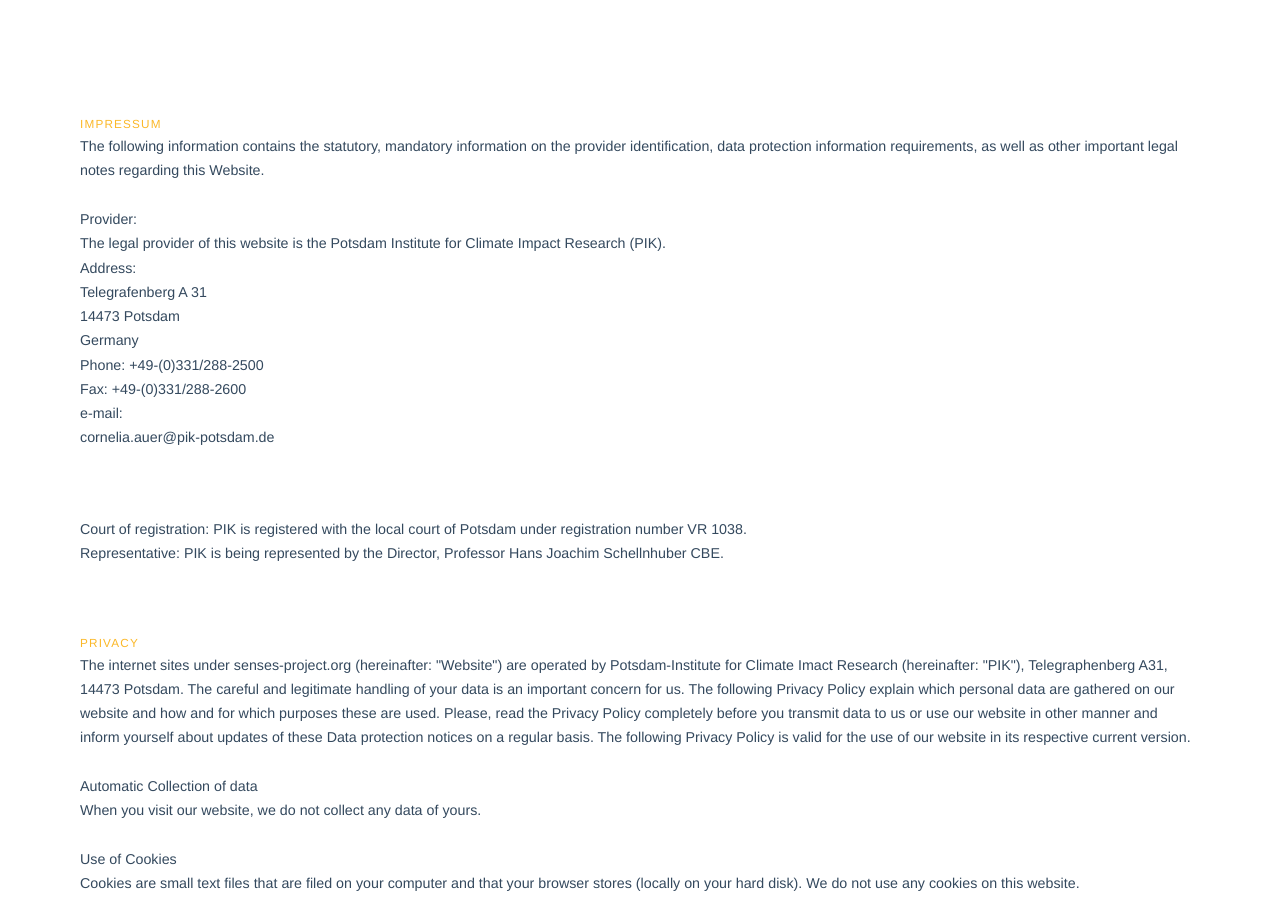
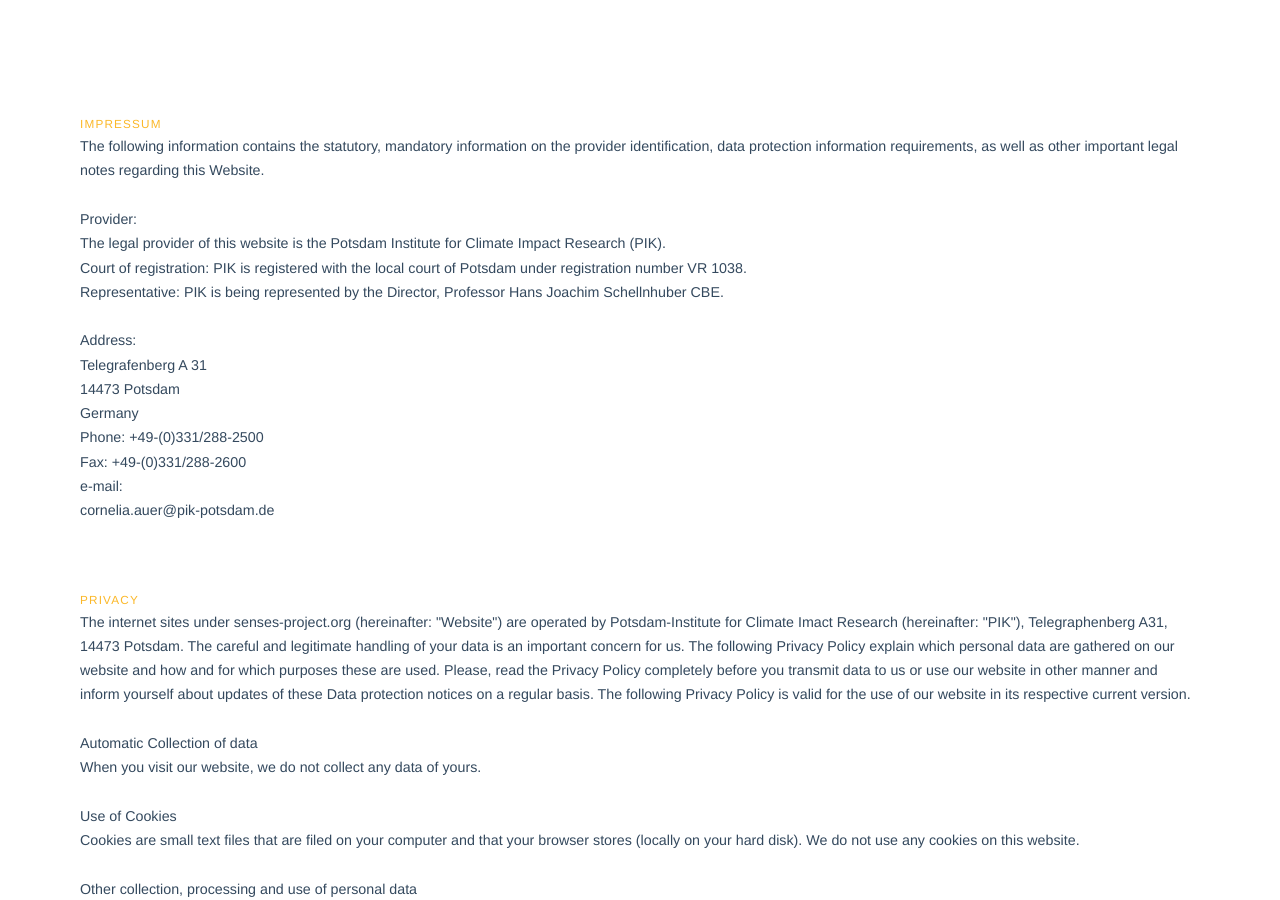
Before and after one commit to SensesProject/project-website-jekyll, a Jekyll site: the page built from index.html, in a window 1280 px wide and 900 px high, scrolled down 5345 px. Built offline with Jekyll 4.4.1, drawn with Linux system fonts in a browser that asks for light colours; some of the changed lines change nothing that is shown.

Commit message:
Update footer.html

```diff
--- a/_includes/footer.html
+++ b/_includes/footer.html
@@ -39,6 +39,8 @@
     The following information contains the statutory, mandatory information on the provider identification, data protection information requirements, as well as other important legal notes regarding this Website.<br/><br/>
     Provider:<br/>
     The legal provider of this website is the Potsdam Institute for Climate Impact Research (PIK).<br/>
+    Court of registration: PIK is registered with the local court of Potsdam under registration number VR 1038.<br/>
+    Representative: PIK is being represented by the Director, Professor Hans Joachim Schellnhuber CBE.<br/><br/>
     Address:<br/>
     Telegrafenberg A 31<br/>
 	      14473 Potsdam<br/>
@@ -47,10 +49,7 @@
     Fax: +49-(0)331/288-2600 <br/>
     e-mail: <a href="&#0109;&#097;&#0105;&#0108;&#0116;&#0111;&#058;&#099;&#0111;&#0114;&#0110;&#0101;&#0108;&#0105;&#097;&#046;&#097;&#0117;&#0101;&#0114;&#064;&#0112;&#0105;&#0107;&#045;&#0112;&#0111;&#0116;&#0115;&#0100;&#097;&#0109;&#046;&#0100;&#0101;" class="email" itemprop="email">&#099;&#0111;&#0114;&#0110;&#0101;&#0108;&#0105;&#097;&#046;&#097;&#0117;&#0101;&#0114;&#064;&#0112;&#0105;&#0107;&#045;&#0112;&#0111;&#0116;&#0115;&#0100;&#097;&#0109;&#046;&#0100;&#0101;</a>
   </div>
-  <div class="wrapper">
-    Court of registration: PIK is registered with the local court of Potsdam under registration number VR 1038.<br/>
-    Representative: PIK is being represented by the Director, Professor Hans Joachim Schellnhuber CBE.
-  </div>
+
   <div class="wrapper">
      <span class="caption">Privacy</span>
      The internet sites under senses-project.org (hereinafter: "Website") are operated by Potsdam-Institute for Climate Imact Research (hereinafter: "PIK"), Telegraphenberg A31, 14473 Potsdam. The careful and legitimate handling of your data is an important concern for us. The following Privacy Policy explain which personal data are gathered on our website and how and for which purposes these are used.
```
